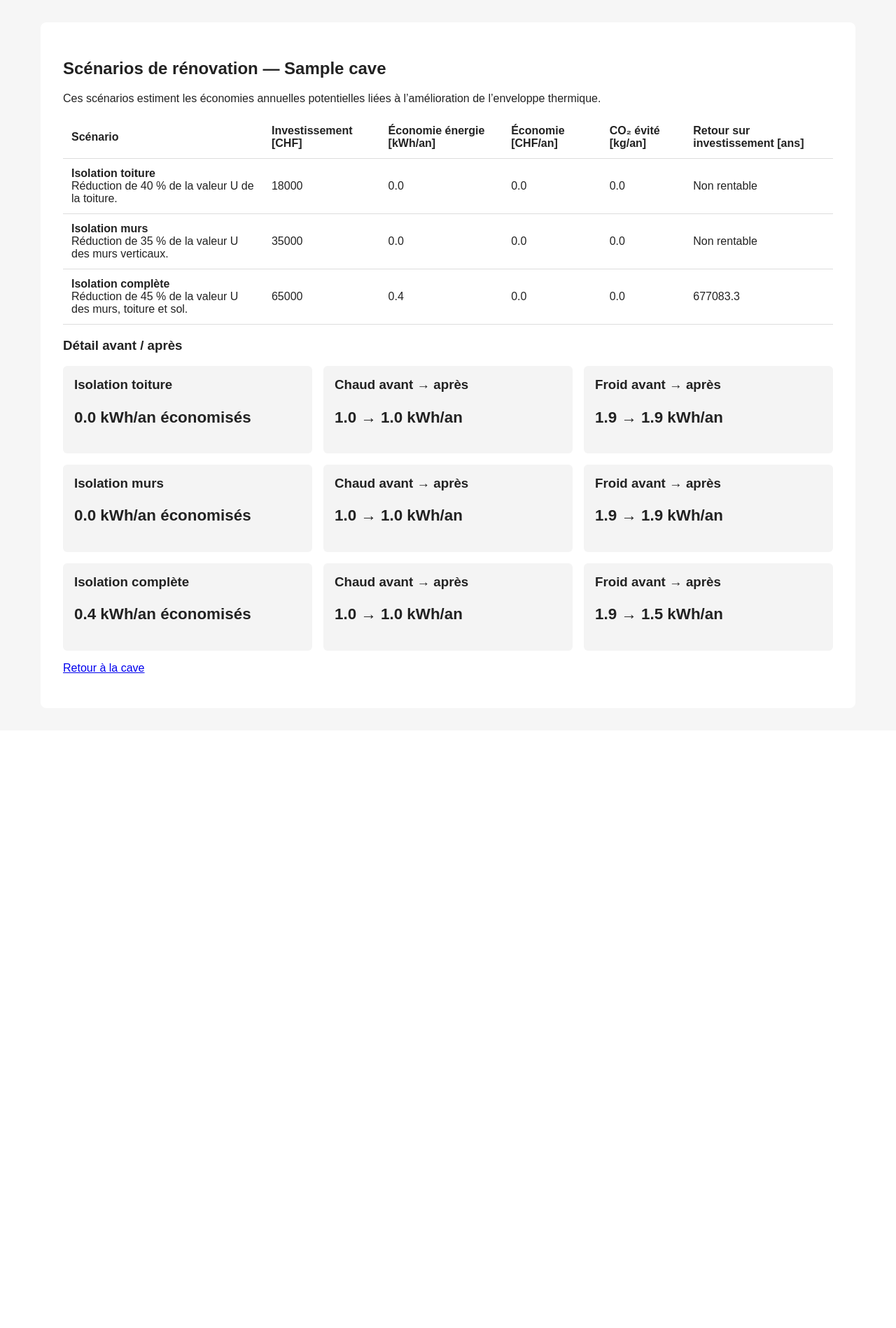
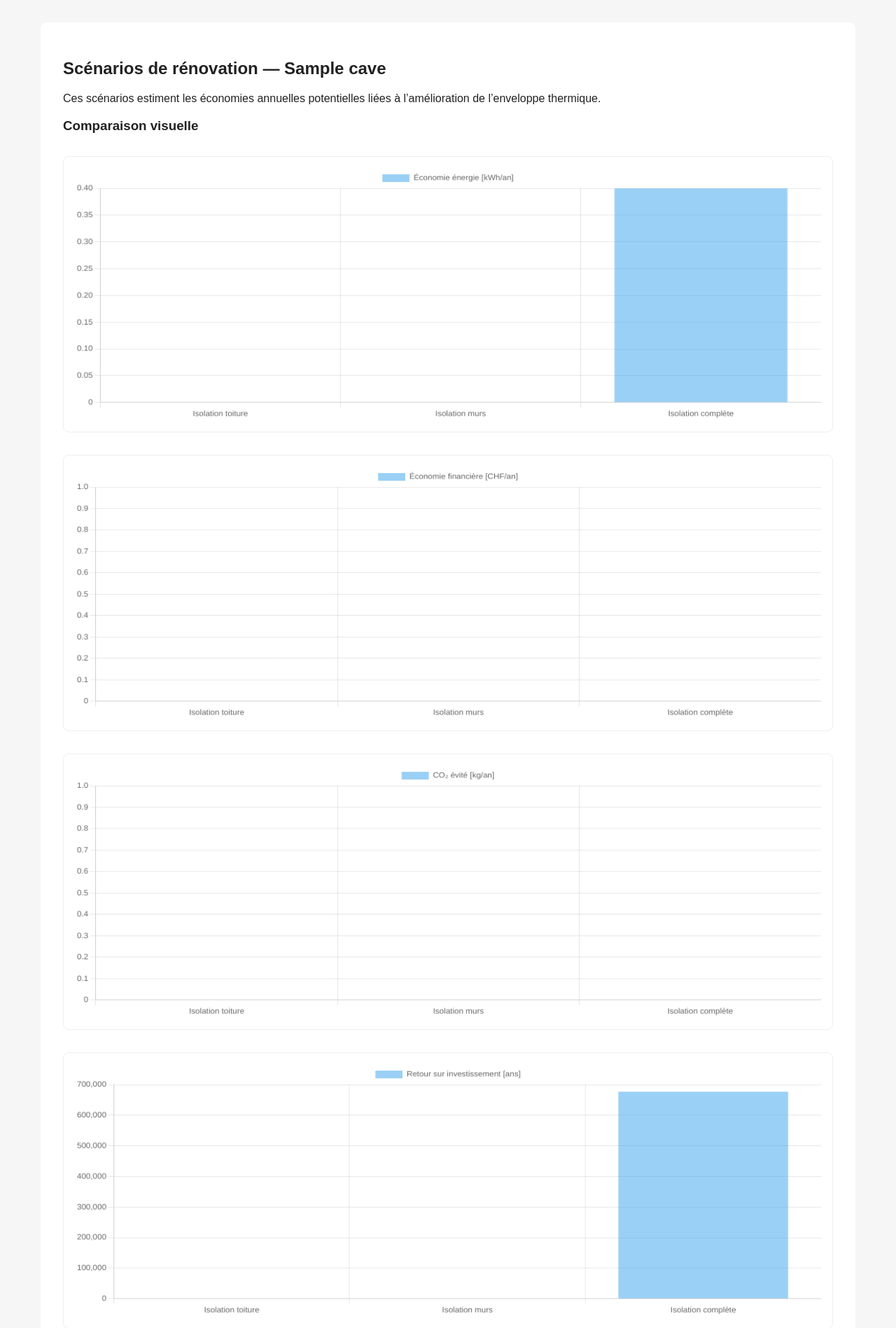
Before and after one commit to gilloubourdin-lgtm/simulcave, a FastAPI app: page /caves/1/renovation in a window 1280 px wide. Shown: the part 95-1993 px from the top of the page at 70% size. Before the commit the page ends 1057 px from the top, so only its background shows below. Run offline with FastAPI, Linux system fonts and the light colour scheme; tables that the repository leaves empty hold one stand-in row (values such as "Sample post").

Commit message:
Add renovation comparison charts

```diff
--- a/app/templates/renovation_result.html
+++ b/app/templates/renovation_result.html
@@ -6,6 +6,93 @@
 <p>
   Ces scénarios estiment les économies annuelles potentielles liées à l’amélioration de l’enveloppe thermique.
 </p>
+
+<h3>Comparaison visuelle</h3>
+
+<canvas id="energySavedChart" height="120"></canvas>
+<canvas id="moneySavedChart" height="120"></canvas>
+<canvas id="co2SavedChart" height="120"></canvas>
+<canvas id="paybackChart" height="120"></canvas>
+
+<script src="https://cdn.jsdelivr.net/npm/chart.js"></script>
+
+<script>
+  const scenarioLabels = [
+    {% for scenario in scenarios %}
+      "{{ scenario.name }}"{% if not loop.last %},{% endif %}
+    {% endfor %}
+  ];
+
+  const energySaved = [
+    {% for scenario in scenarios %}
+      {{ scenario.energy_saved_kwh }}{% if not loop.last %},{% endif %}
+    {% endfor %}
+  ];
+
+  const moneySaved = [
+    {% for scenario in scenarios %}
+      {{ scenario.money_saved_chf }}{% if not loop.last %},{% endif %}
+    {% endfor %}
+  ];
+
+  const co2Saved = [
+    {% for scenario in scenarios %}
+      {{ scenario.co2_saved_kg }}{% if not loop.last %},{% endif %}
+    {% endfor %}
+  ];
+
+  const paybackYears = [
+    {% for scenario in scenarios %}
+      {{ scenario.payback_years if scenario.payback_years else 0 }}{% if not loop.last %},{% endif %}
+    {% endfor %}
+  ];
+
+  new Chart(document.getElementById('energySavedChart'), {
+    type: 'bar',
+    data: {
+      labels: scenarioLabels,
+      datasets: [{
+        label: 'Économie énergie [kWh/an]',
+        data: energySaved
+      }]
+    }
+  });
+
+  new Chart(document.getElementById('moneySavedChart'), {
+    type: 'bar',
+    data: {
+      labels: scenarioLabels,
+      datasets: [{
+        label: 'Économie financière [CHF/an]',
+        data: moneySaved
+      }]
+    }
+  });
+
+  new Chart(document.getElementById('co2SavedChart'), {
+    type: 'bar',
+    data: {
+      labels: scenarioLabels,
+      datasets: [{
+        label: 'CO₂ évité [kg/an]',
+        data: co2Saved
+      }]
+    }
+  });
+
+  new Chart(document.getElementById('paybackChart'), {
+    type: 'bar',
+    data: {
+      labels: scenarioLabels,
+      datasets: [{
+        label: 'Retour sur investissement [ans]',
+        data: paybackYears
+      }]
+    }
+  });
+</script>
+
+<h3>Tableau des scénarios</h3>
 
 <table>
   <thead>
--- a/static/style.css
+++ b/static/style.css
@@ -116,3 +116,12 @@ td {
 .kpi.important {
   background: #ead7dd;
 }
+
+canvas {
+  margin: 2rem 0;
+  max-width: 100%;
+  background: #fff;
+  padding: 1rem;
+  border: 1px solid #eee;
+  border-radius: 8px;
+}
```
